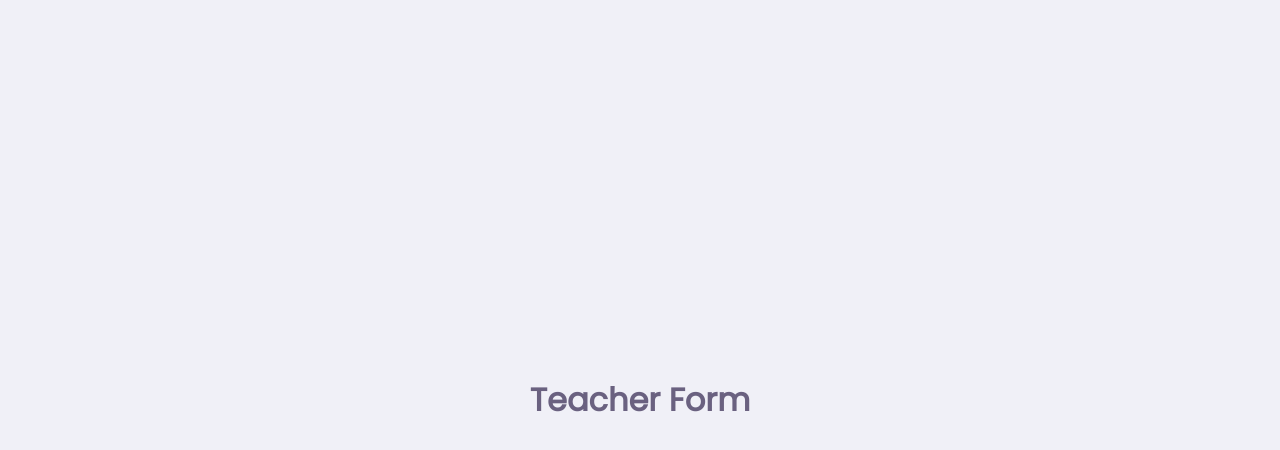
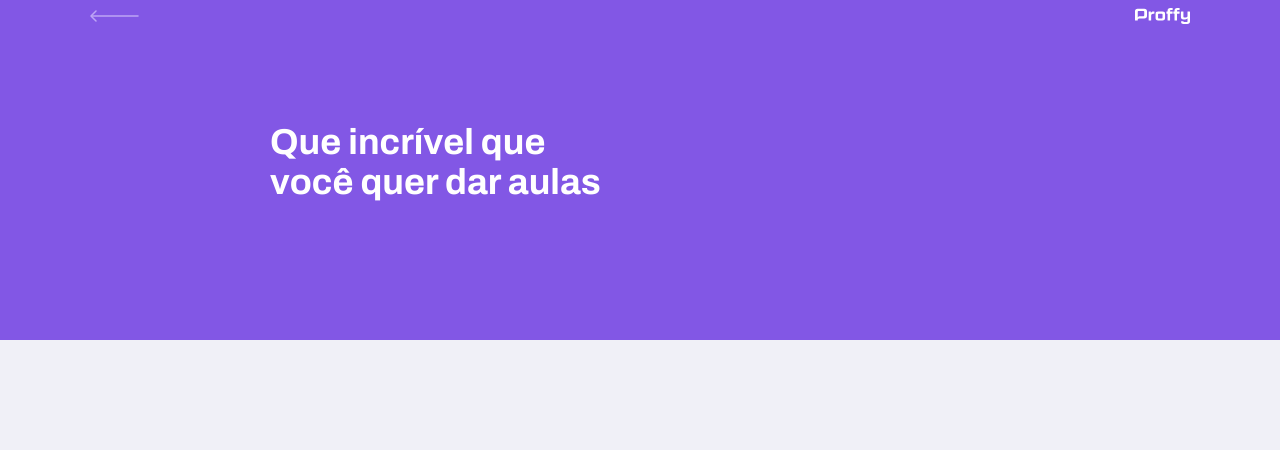
Before and after one commit to MrWillian/proffy, a React (Create React App) app in the folder web/: page /give-classes in a window 1280 px wide. Shown: the top 450 px of the page. Built offline with nearby package versions, Linux system fonts and the light colour scheme.

Commit message:
[web]feat: add PageHeader to TeacherForm page

```diff
--- a/web/src/pages/TeacherForm/index.tsx
+++ b/web/src/pages/TeacherForm/index.tsx
@@ -1,7 +1,12 @@
 import React from "react";
+import PageHeader from "../../components/PageHeader";
 
 const TeacherForm: React.FC = () => {
-  return <h1>Teacher Form</h1>;
+  return (
+    <div id="page-teacher-list" className="container">
+      <PageHeader title="Que incrível que você quer dar aulas" />
+    </div>
+  );
 };
 
 export default TeacherForm;
```
